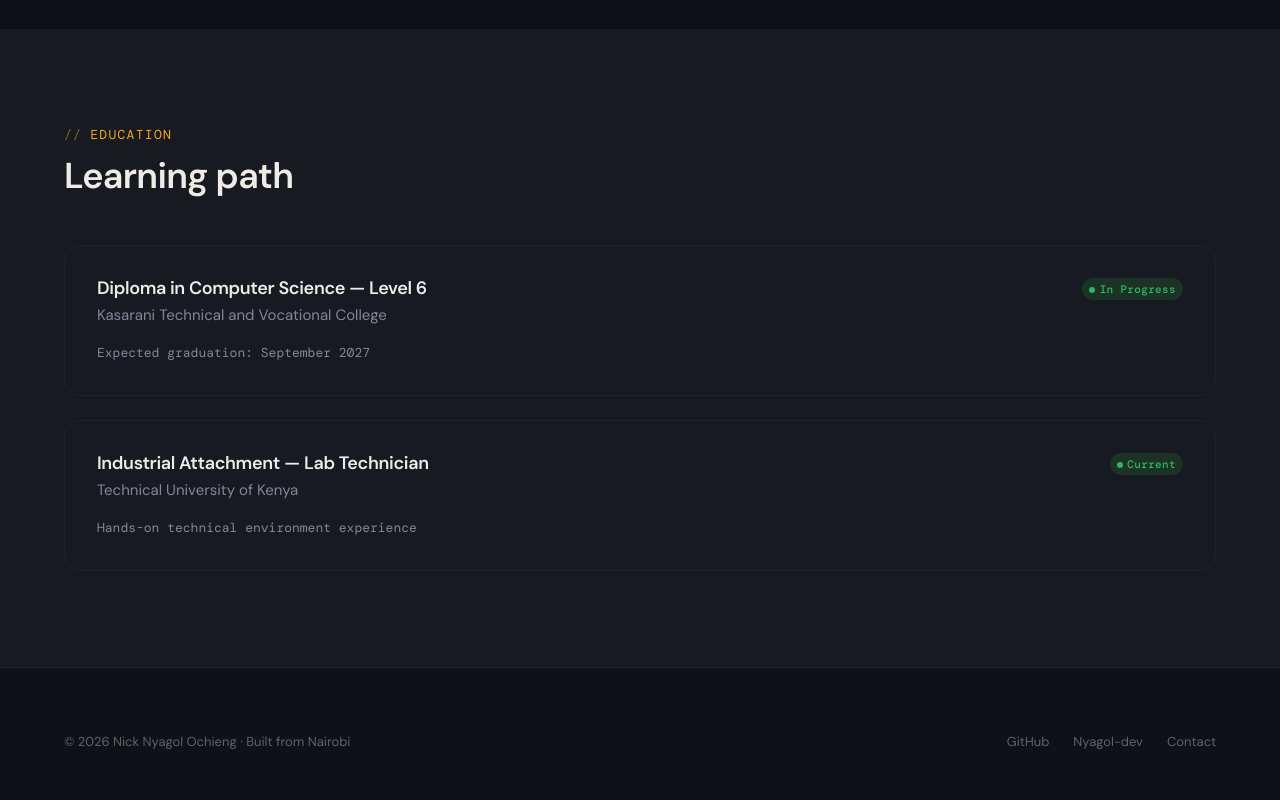
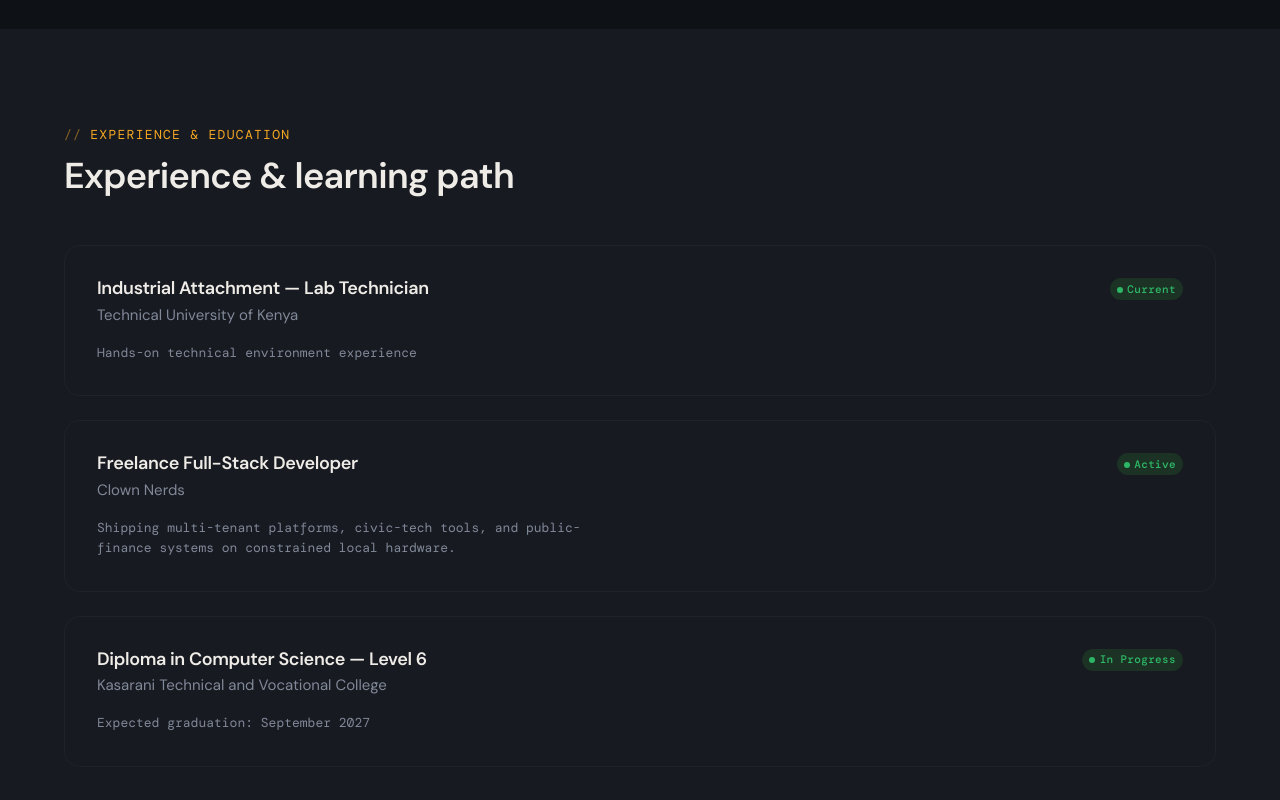
Before and after one commit to Clown-nerd/Potfolio-V3.2-, a Next.js app in the folder portfolio/: page /about in a window 1280 px wide. Shown: the part 2300-3100 px from the top of the page. Built offline with nearby package versions, Linux system fonts and the light colour scheme.

Commit message:
update portfolio project stack/descriptions and add freelance experience to about page

```diff
--- a/portfolio/app/about/page.tsx
+++ b/portfolio/app/about/page.tsx
@@ -154,18 +154,67 @@ export default function About() {
         </div>
       </section>
 
-      {/* Education */}
+      {/* Experience & Education */}
       <section
         className="section"
         style={{ background: "var(--bg-secondary)" }}
       >
         <div className="container">
-          <p className="section-label fade-up">Education</p>
+          <p className="section-label fade-up">Experience & Education</p>
           <h2 className="fade-up" style={{ marginBottom: "var(--space-2xl)" }}>
-            Learning path
+            Experience & learning path
           </h2>
           <div className="fade-up">
+            {/* TUK Attachment */}
             <div className="card" style={{ marginBottom: "var(--space-lg)" }}>
+              <div className="card-header">
+                <div>
+                  <h3 className="card-title">
+                    Industrial Attachment — Lab Technician
+                  </h3>
+                  <p
+                    className="card-description"
+                    style={{ marginTop: "var(--space-xs)" }}
+                  >
+                    Technical University of Kenya
+                  </p>
+                </div>
+                <span className="badge badge-active">Current</span>
+              </div>
+              <p
+                className="card-description"
+                style={{ fontFamily: "var(--font-mono)", fontSize: "0.8125rem" }}
+              >
+                Hands-on technical environment experience
+              </p>
+            </div>
+
+            {/* Clown Nerds Freelance */}
+            <div className="card" style={{ marginBottom: "var(--space-lg)" }}>
+              <div className="card-header">
+                <div>
+                  <h3 className="card-title">
+                    Freelance Full-Stack Developer
+                  </h3>
+                  <p
+                    className="card-description"
+                    style={{ marginTop: "var(--space-xs)" }}
+                  >
+                    Clown Nerds
+                  </p>
+                </div>
+                <span className="badge badge-active">Active</span>
+              </div>
+              <p
+                className="card-description"
+                style={{ fontFamily: "var(--font-mono)", fontSize: "0.8125rem" }}
+              >
+                Shipping multi-tenant platforms, civic-tech tools, and public-finance systems on constrained local hardware.
+              </p>
+            </div>
+
+            {/* Kasarani TVC */}
+            <div className="card">
               <div className="card-header">
                 <div>
                   <h3 className="card-title">
@@ -187,29 +236,6 @@ export default function About() {
                 Expected graduation: September 2027
               </p>
             </div>
-
-            <div className="card">
-              <div className="card-header">
-                <div>
-                  <h3 className="card-title">
-                    Industrial Attachment — Lab Technician
-                  </h3>
-                  <p
-                    className="card-description"
-                    style={{ marginTop: "var(--space-xs)" }}
-                  >
-                    Technical University of Kenya
-                  </p>
-                </div>
-                <span className="badge badge-active">Current</span>
-              </div>
-              <p
-                className="card-description"
-                style={{ fontFamily: "var(--font-mono)", fontSize: "0.8125rem" }}
-              >
-                Hands-on technical environment experience
-              </p>
-            </div>
           </div>
         </div>
       </section>
```
Also changed, not shown: portfolio/app/data/projects.ts (+20 -19 lines).
